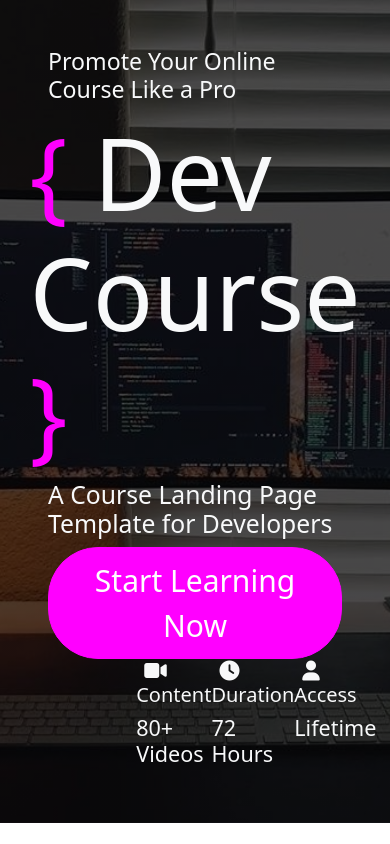
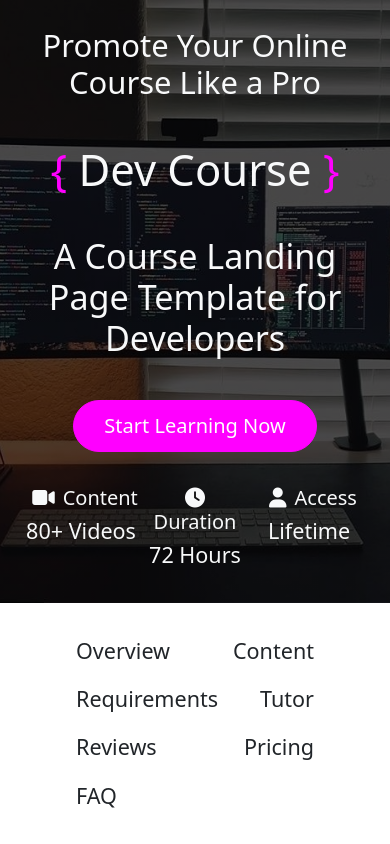
Before and after one commit to TannerGarner/BootstrapHomepageProject, a plain HTML site: page index.html in a window 390 px wide. Shown: the top 844 px of the page. Drawn offline with nearby package versions, Linux system fonts and the light colour scheme.

Commit message:
Add mobile styles | align-text center

```diff
--- a/index.html
+++ b/index.html
@@ -11,23 +11,23 @@
 </head>
   <body class="h-100">
     <div class="contianer h-100 d-flex flex-column">
-        <div class="landing d-flex flex-column p-5 justify-content-evenly align-items-center flex-grow-1 text-light">
-            <h3>Promote Your Online Course Like a Pro</h3>
-            <h1> <span class="purple">{</span> Dev Course <span class="purple">}</span></h1>
-            <h2>A Course Landing Page Template for Developers</h2>
+        <div class="landing d-flex flex-column p-4 justify-content-evenly align-items-center flex-grow-1 text-light">
+            <h3 class="display-5">Promote Your Online Course Like a Pro</h3>
+            <h1 class="display-1"> <span class="purple">{</span> Dev Course <span class="purple">}</span></h1>
+            <h2 class="display-4">A Course Landing Page Template for Developers</h2>
             <button type="button" class="btn btn-primary btn-lg purpleButton">Start Learning Now</button>
             <div class="perks d-flex justify-content-between">
                 <div class="trisection content">
-                    <h5><i class="fa-solid fa-video"></i>Content</h5>
-                    <h4>80+ Videos</h4>
+                    <h5 class="h5"><i class="fa-solid fa-video"></i>Content</h5>
+                    <h4 class="h4">80+ Videos</h4>
                 </div>
                 <div class="trisection duration">
-                    <h5><i class="fa-solid fa-clock"></i>Duration</h5>
-                    <h4>72 Hours</h4>
+                    <h5 class="h5"><i class="fa-solid fa-clock"></i>Duration</h5>
+                    <h4 class="h4">72 Hours</h4>
                 </div>
                 <div class="trisection access">
-                    <h5><i class="fa-solid fa-user"></i>Access</h5>
-                    <h4>Lifetime</h4>
+                    <h5 class="h5"><i class="fa-solid fa-user"></i>Access</h5>
+                    <h4 class="h4">Lifetime</h4>
                 </div>
             </div>
         </div>
--- a/main.css
+++ b/main.css
@@ -1,3 +1,7 @@
+body{
+    text-align: center;
+}
+
 .landing {
     background-image: linear-gradient( rgba(0, 0, 0, 0.7), rgba(0, 0, 0, 0.7) ), url(./images/background2.jpg);
     background-size: cover;
@@ -23,12 +27,8 @@
     border-color: white;
 }
 
-h1{
-    font-size: 100px;
-}
-
 .perks{
-    width: 40%;
+    width: 50%;
 }
 
 .trisection{
@@ -42,3 +42,29 @@ h1{
 i{
     padding: 0px 8px;
 }
+
+@media (max-width:1200px){
+
+    .purpleButton{
+        background-color: magenta;
+        border-color: magenta;
+        font-size: 20px;
+        border-radius: 50px;
+        padding: 10px 30px;
+        text-align: center;
+    }
+
+    .perks{
+        width: 70%;
+    }
+}
+
+@media (max-width:600px){
+    .landing{
+        gap: 30px;
+    }
+
+    .perks{
+        width: 100%;
+    }
+}
```
